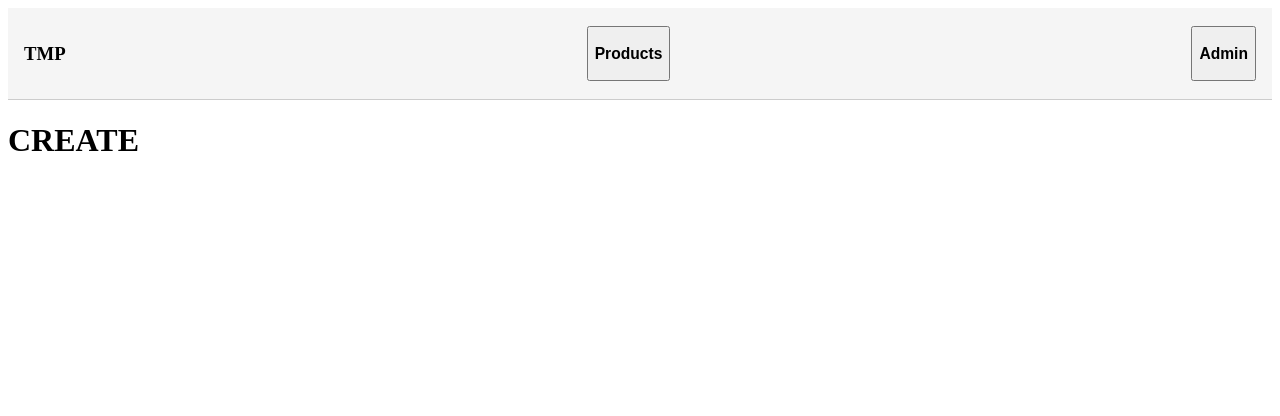
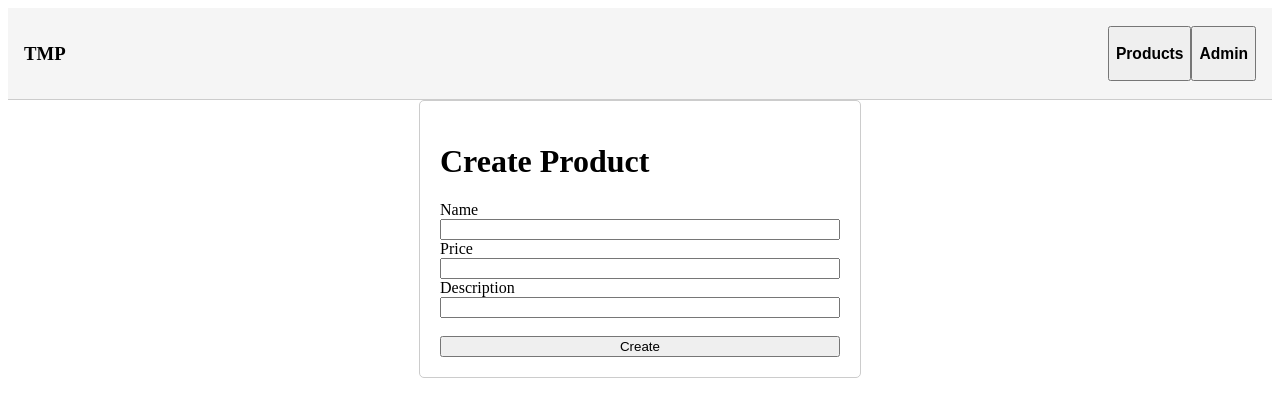
Before and after one commit to Krischan-Klug/too-many-products, a Next.js app: page /create in a window 1280 px wide. Shown: the top 416 px of the page. Built offline with nearby package versions, Linux system fonts and the light colour scheme.

Commit message:
add db support

```diff
--- a/package.json
+++ b/package.json
@@ -9,6 +9,7 @@
     "lint": "next lint"
   },
   "dependencies": {
+    "mongodb": "^6.8.1",
     "next": "14.2.8",
     "react": "^18",
     "react-dom": "^18",
--- a/src/components/Header.js
+++ b/src/components/Header.js
@@ -5,8 +5,8 @@ import Link from "next/link";
 //Styled components
 const StyledHeader = styled.header`
   display: flex;
+  align-items: center;
   justify-content: space-between;
-  align-items: center;
   padding: 1rem;
   background-color: #f5f5f5;
   border-bottom: 1px solid #ccc;
@@ -32,12 +32,16 @@ export default function Header() {
     <>
       <StyledHeader>
         <h3>TMP</h3>
-        <button onClick={() => toggleMenu(setProductMenuOpen, productMenuOpen)}>
-          <h3>Products</h3>
-        </button>
-        <button onClick={() => toggleMenu(setAdminMenuOpen, adminMenuOpen)}>
-          <h3>Admin</h3>
-        </button>
+        <div>
+          <button
+            onClick={() => toggleMenu(setProductMenuOpen, productMenuOpen)}
+          >
+            <h3>Products</h3>
+          </button>
+          <button onClick={() => toggleMenu(setAdminMenuOpen, adminMenuOpen)}>
+            <h3>Admin</h3>
+          </button>
+        </div>
       </StyledHeader>
       {productMenuOpen && (
         <StyledMenu>
--- a/src/pages/create.js
+++ b/src/pages/create.js
@@ -1,3 +1,41 @@
+import styled from "styled-components";
+
+const StyledForm = styled.form`
+  display: flex;
+  flex-direction: column;
+  margin: 0 auto;
+  max-width: 400px;
+  padding: 20px;
+  border: 1px solid #ccc;
+  border-radius: 5px;
+`;
+
 export default function Create() {
-  return <h1>CREATE</h1>;
+  const handleSubmit = (e) => {
+    e.preventDefault();
+
+    // get form data
+    const formData = new FormData(e.target);
+    const productObject = Object.fromEntries(formData.entries());
+
+    console.log(productObject);
+  };
+  return (
+    <>
+      <StyledForm onSubmit={handleSubmit}>
+        <h1>Create Product</h1>
+        <label htmlFor="name">Name</label>
+        <input type="text" name="name" id="name" />
+
+        <label htmlFor="price">Price</label>
+        <input type="number" name="price" id="price" />
+
+        <label htmlFor="description">Description</label>
+        <input type="text" name="description" id="description" />
+        <br />
+
+        <button type="submit">Create</button>
+      </StyledForm>
+    </>
+  );
 }
```
Also changed, not shown: src/db/connect.js (added, +47 -0 lines), src/db/models/Product.js (added, +13 -0 lines), 1 other file (tests, documents, lock files or other folders).
